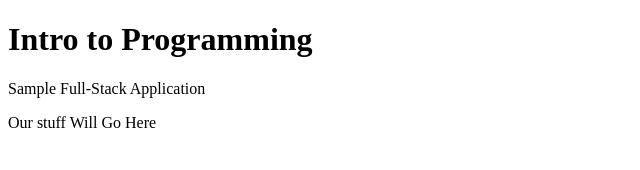
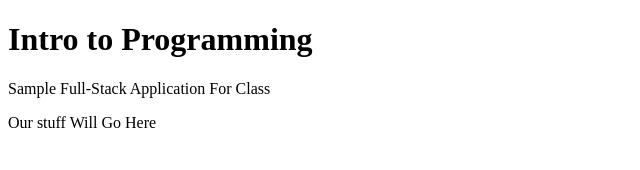
Before and after one commit to ananProgressive-intro-jul-2023/fullstack, an Angular app in the folder frontend/app/: page / in a window 1280 px wide. Shown: the top 170 px of the page, without its empty margins (0-640 px from the left). Built offline with nearby package versions, Linux system fonts and the light colour scheme.

Commit message:
Updated Header

```diff
--- a/frontend/app/src/app/components/header.components.ts
+++ b/frontend/app/src/app/components/header.components.ts
@@ -8,7 +8,7 @@ import { Component } from "@angular/core";
     template: `
 <header>
 <h1>Intro to Programming</h1>
-<p>Sample Full-Stack Application</p>
+<p>Sample Full-Stack Application For Class</p>
 </header>
     `
 })
```
